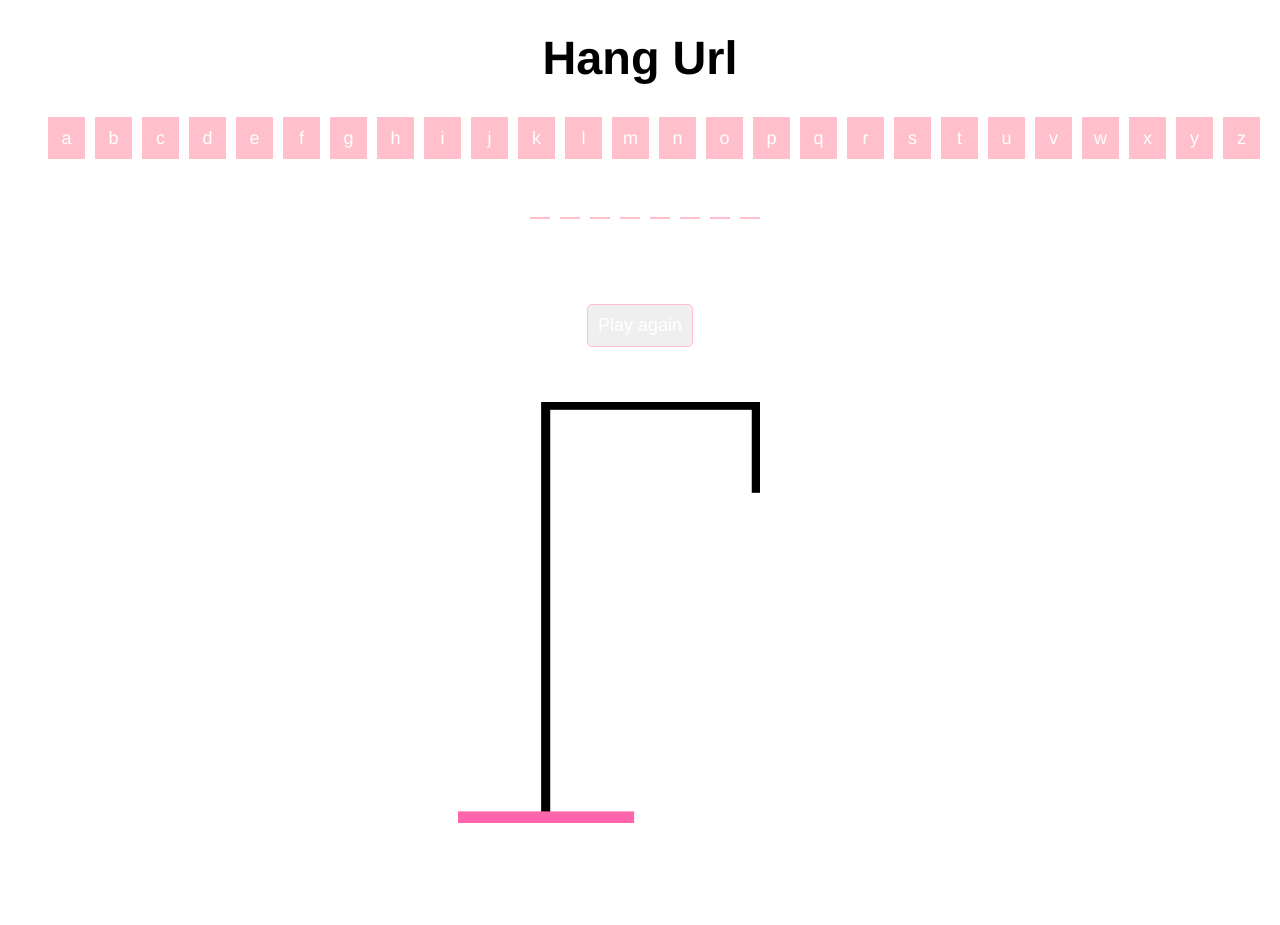
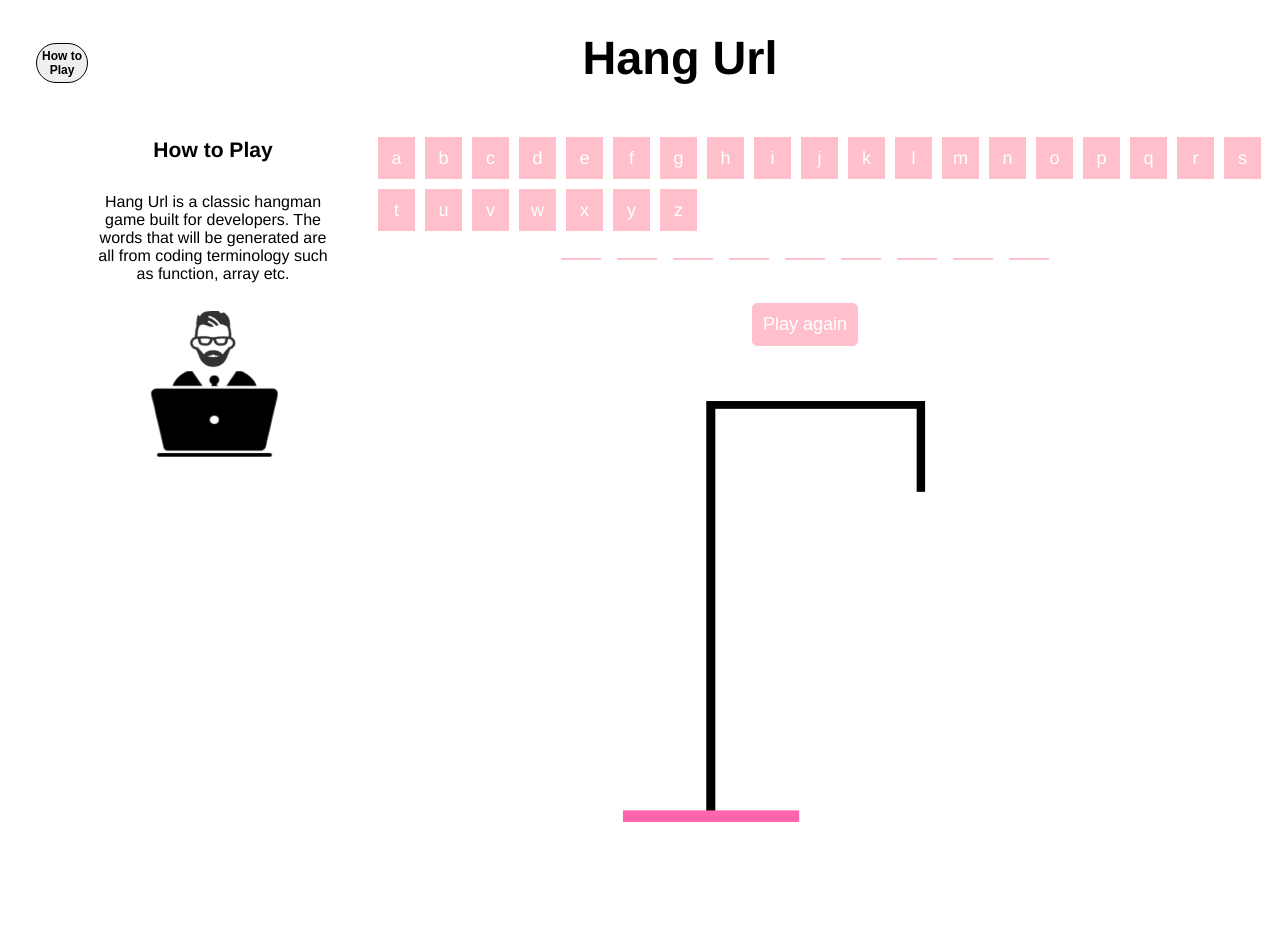
Before and after one commit to DenizSka/HangUrl, a PHP site: page / in a window 1280 px wide. Before the commit the page ends 823 px from the top, so only its background shows below. Run offline with PHP 8.4, Linux system fonts and the light colour scheme; some libraries are stand-ins or nearby versions.

Commit message:
design updates

```diff
--- a/index.html
+++ b/index.html
@@ -4,12 +4,53 @@
     <title>Hang Url</title>
     <link rel="stylesheet" href="style/style.css">
   </head>
+
+
   <body>
+
     <header>
-   <h1>Hang Url</h1>
+      <h1>Hang Url
+
+    <nav class="navbar navbar-expand-lg navbar-light bg-light">
+      <div class="container-fluid">
+        <button type="button" id="sidebarCollapse">
+          <i class="fas fa-align-left"></i>
+          <span>How to Play</span>
+        </button>
+        <p id="demo"></p>
+      </div>
+    </nav>
+    </h1>
     </header>
+
     <div class="wrapper">
-   <div id="alphabet"> <!-- aka buttons -->
+
+    <!-- Sidebar -->
+    <nav id="sidebar">
+      <div class="sidebar-header">
+        <h3>How to Play</h3>
+      </div>
+      <p class="active">
+        <p data-toggle="collapse" aria-expanded="false" class="dropdown-toggle">Hang Url is a classic hangman game built for developers. The words that will be generated are all from coding terminology such as function, array etc. </p>
+      </p>
+      <div id="hang">
+        <img src="img/hang.png" data="0" width="125" height="110">
+      </div>
+    </nav>
+
+
+    <!-- Page Content -->
+    <div id="content">
+<!--     <nav class="navbar navbar-expand-lg navbar-light bg-light">
+      <div class="container-fluid">
+        <button type="button" id="sidebarCollapse">
+          <i class="fas fa-align-left"></i>
+          <span>How to Play</span>
+        </button>
+      </div>
+    </nav> -->
+
+      <div id="alphabet">
         <ul id="keyboard">
            <li class="letter">a</li>
            <li class="letter">b</li>
@@ -39,18 +80,32 @@
            <li class="letter">z</li>
         </ul>
       </div>
-   <div id="wordbox"></div>
+
+      <div class="wordbox" id="wordbox"></div>
+
       <div class="container">
-      <button id="reset">Play again</button>
+         <button type="button" id="reset">Play again</button>
+
       </div>
-</div>
+
+
     <div id="hangman">
       <img src="img/image0.png" data="0" width="415" height="496">
     </div>
+</div>
+
+  </div>
+
+
+
   <script
    src="https://code.jquery.com/jquery-3.2.1.min.js"
    integrity="sha256-hwg4gsxgFZhOsEEamdOYGBf13FyQuiTwlAQgxVSNgt4="
    crossorigin="anonymous"></script>
+  <!-- Font Awesome JS -->
+  <script defer src="https://use.fontawesome.com/releases/v5.0.13/js/fontawesome.js" integrity="sha384-6OIrr52G08NpOFSZdxxz1xdNSndlD4vdcf/q2myIUVO0VsqaGHJsB0RaBE01VTOY" crossorigin="anonymous"></script>
   <script src='script/scriptv4.js'></script>
+  <!-- Bootstrap JS -->
+  <script src="https://stackpath.bootstrapcdn.com/bootstrap/4.1.0/js/bootstrap.min.js" integrity="sha384-uefMccjFJAIv6A+rW+L4AHf99KvxDjWSu1z9VI8SKNVmz4sk7buKt/6v9KI65qnm" crossorigin="anonymous"></script>
 </body>
 </html>
--- a/script/scriptv4.js
+++ b/script/scriptv4.js
@@ -1,14 +1,14 @@
 
 // first lets define all the new variables:
 $(document).ready(function(){
-// change var to let.
-//each time there is a loop going on put $
+
+
 
     let alphabet = ['a', 'b', 'c', 'd', 'e', 'f', 'g', 'h',
         'i', 'j', 'k', 'l', 'm', 'n', 'o', 'p', 'q', 'r', 's',
         't', 'u', 'v', 'w', 'x', 'y', 'z'];
 
-    let words = ['function', 'parameter', 'integer', 'variable', 'constant', 'argument', 'array']; // aka categories. category
+    let words = ['function', 'parameter', 'integer', 'variable', 'constant', 'argument', 'array', 'object', 'recursion', 'scope']; // aka categories. category
     // let wordSelected;
     let guess;             // Selected word from the array of answers. aka word
     let placeholder ;             // aka guessed letters
@@ -19,6 +19,7 @@ $(document).ready(function(){
     let span;
     let spanString;
     let wordBox;
+    let endState = 0;
     let correctLetters = [ ]; //store the correct clicked letters
     let image = new Array();
       image[0] = '<img src="img/image0.png" data="0" width="415" height="496">';
@@ -36,12 +37,15 @@ $(document).ready(function(){
     // wordSelected = words[Math.floor(Math.random() * words.length)];
 
     const populateWordBox = function () {
-        let wordBox = $('#wordbox');
+
+      wordBox = $('#wordbox');
       let randomIndex = Math.floor(Math.random() * words.length);
       randomWord = words[randomIndex];
       lengthOfRandomWord = words[randomIndex].length;
+
       console.log(randomWord);
-        for (var i = 0; i < lengthOfRandomWord; i++) {
+
+      for (let i = 0; i < lengthOfRandomWord; i++) {
         let spanString = '<span class="underscore-for-letter" id="span' + i + '">'
         span = $(spanString);
         span.appendTo(wordBox);
@@ -54,21 +58,36 @@ $(document).ready(function(){
       data++;
       $("#hangman").html(image[data]);
       if (data === 9){
-          alert ('you lose');
+
+        if (confirm("You Lose. Want to play again?")) {
+            endState = 1;
+            console.log("You pressed OK!")
             resetGame();
+        } else {
+            endState = 0;
+            console.log("You pressed Cancel!")
         }
+        }
+
     };
 
+
+
+    $('#sidebarCollapse').on('click', function () {
+        $('#sidebar').toggleClass('active');
+    });
 
 
     const clickFunction = function () {
       let list = $('.letter');
       // for (let i= 0; i < list.length; i++){
         list.bind ('click', function() {
+
           clickedLetter = this.innerText;
           $(this).unbind("click");
           $(this).css('visibility', 'hidden');
           console.log(clickedLetter);
+
           if (checkLetter() === false){
           //draw another piece.
             replaceImage ();
@@ -108,16 +127,25 @@ $(document).ready(function(){
 
     window.onload = play();
 
+
+
+
+
+
     const resetGame = function(){
-      let reset = $('#reset')
-        reset.click (function() {
+
+      let reset = $('#reset');
+
+        console.log(endState)
+        reset.bind ('click', function() {
           // correctLetters = [];
+          $(this).unbind("click");
           $('span').remove();
           $('.letter').css('visibility', 'visible');
           $("#hangman").html(image[0]);
           play();
-      });
+        })
+
     }
-    resetGame();
 
 });
--- a/style/style.css
+++ b/style/style.css
@@ -13,13 +13,94 @@ body {
 }
 
 .wrapper{
-  width:100%;
-  margin:0 auto;
+/*  width:100%;*/
+/*  margin:0 auto;*/
+  display: flex;
+  align-items: stretch;
 }
 
+.navbar{
+  float: left;
+}
+
+#sidebar {
+  color: black;
+  min-width: 250px;
+  max-width: 250px;
+  min-height: 100vh;
+}
+
+#sidebar.active {
+  margin-left: -250px;
+}
+
+a[data-toggle="collapse"] {
+  position: relative;
+}
+
+.dropdown-toggle::after {
+  display: block;
+  position: absolute;
+  top: 50%;
+  right: 20px;
+  transform: translateY(-50%);
+}
+
+
+#sidebarCollapse{
+  border: solid 1px;
+  text-decoration:none;
+  cursor:pointer;
+  border-radius: 60px;
+  font-size:12px;
+  margin-left: 35%;
+  padding: 5px;
+  font-weight: bold;
+}
+
+@media (max-width: 768px) {
+  #sidebar {
+    margin-left: -250px;
+  }
+  #sidebar.active {
+     margin-left: 0;
+  }
+}
+
+
+#hang {
+  animation: hang .50s ease-out infinite alternate;
+  transform-origin: top;
+  animation-delay: 0s, .5s;
+}
+
+p.dropdown-toggle{
+  padding: 10px;
+  font-size: 16px;
+}
+
+/* Heart beat animation */
+@keyframes hang{
+  to { transform: scale(1.4); }
+}
+
+
+/*.heart {
+  font-size: 150px;
+  color: #e00;
+  animation: strobe .50s ease-out infinite alternate;
+  transform-origin: bottom;
+}
+
+/* Heart beat animation */
+/*@keyframes strobe{
+  to { transform: scale(1.4); }
+}*/
+
 #alphabet {
-  margin:15px auto;
-  padding:0;
+  margin-top:20px;
+  padding-bottom: 20px;
+
 }
 
 #alphabet li {
@@ -32,23 +113,23 @@ body {
   background:pink;
   cursor:pointer;
   border: solid 1px pink;
-
-
-#wordbox {
-  color: black;
 }
 
-span {
+span.underscore-for-letter {
   position: relative;
   list-style: none;
-  margin: 0;
+  margin: 8px;
   display: inline-block;
   padding: 0 10px;
   font-size:1.6em;
 }
 
+#wordbox.wordbox {
+  margin-top: 10%;
+}
+
 #hangman {
-  padding: 0 500px;
+  padding: 0 100px;
 }
 img {
   position: relative;
@@ -84,11 +165,9 @@ img {}
   padding: 8px;
   cursor:pointer;
 }*/
-}
 
-#wordbox {
-  padding: 80px 250px;
-}
+
+
 
 /*.placeholder {
   display: inline;
@@ -112,7 +191,7 @@ li {
   color: black;
   display: inline-block;
   width: 20px;
-  height: 10px;
+/*  height: 10px;*/
   padding-bottom: 10px;
   border-bottom: 2px solid pink;
   margin-left: 10px;
@@ -120,9 +199,10 @@ li {
 
 .underscore-for-letter:before {
   content: ' ';
+
 }
 
-button{
+#reset{
   color: white;
   border: solid 1px pink;
   text-decoration:none;
@@ -130,3 +210,10 @@ button{
   border-radius: 5px;
   font-size:1em;
   padding:10px 10px;
+  background: pink;
+  margin-top: 30px;
+}
+
+/*#reset{
+  margin-top: 30px;
+}*/
```
Also changed, not shown: index2.html (deleted, +0 -25 lines), script/script.js (+5 -9 lines), img/hang.png (added). Lines whose indentation alone changed are shown as unchanged.
